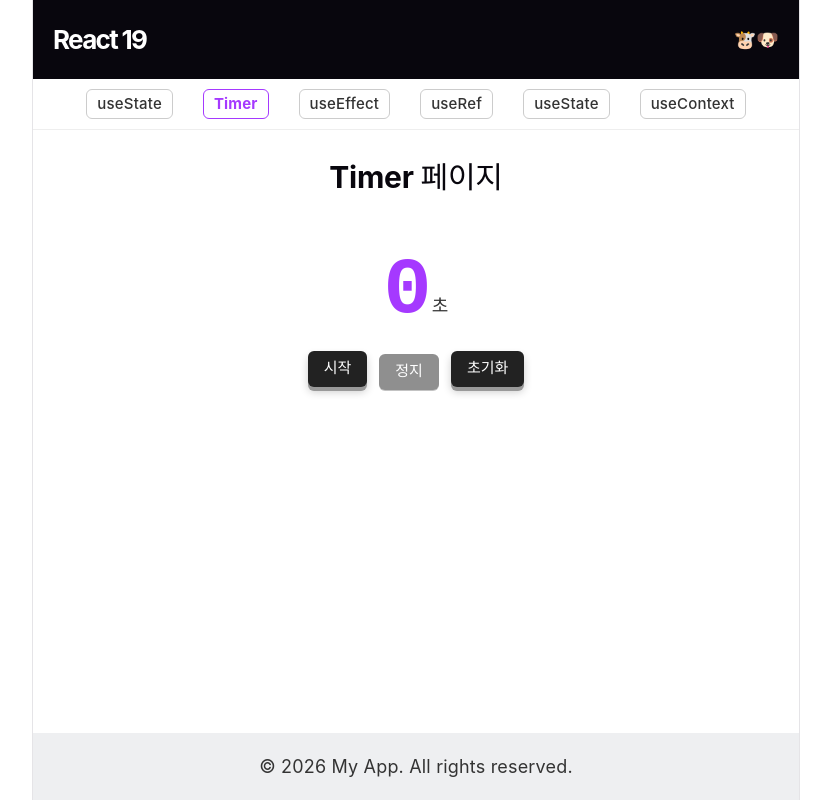
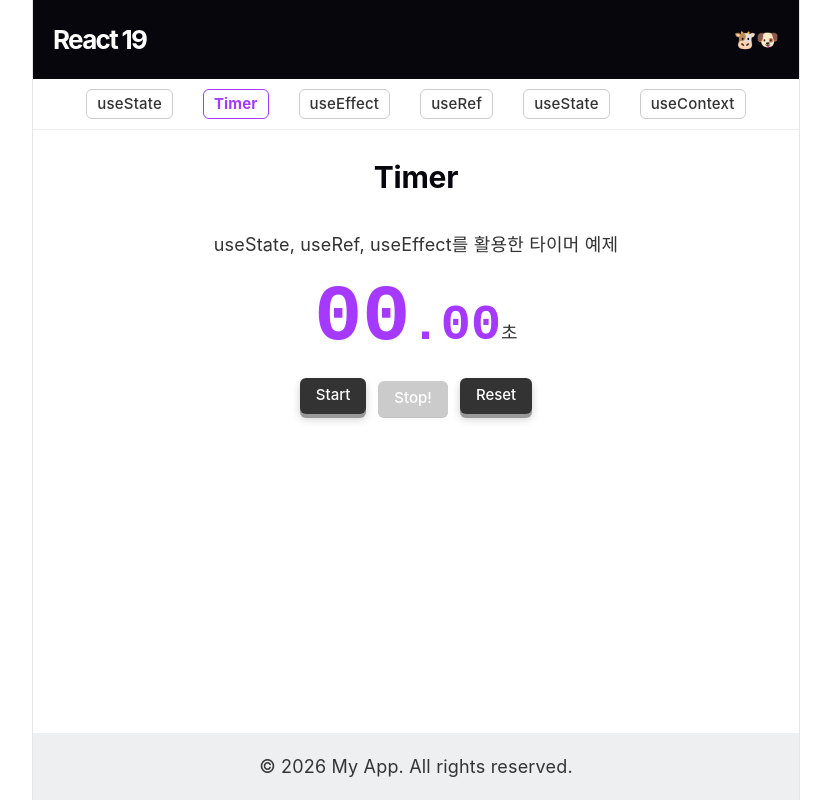
Before and after one commit to audrysla/my-react-app, a React (Vite) app: page /#/Sub02 in a window 1280 px wide. Shown: the whole page, without its empty margins (224-1055 px from the left). Built offline with nearby package versions, Linux system fonts and the light colour scheme.

Commit message:
타이머 추가

```diff
--- a/src/index.scss
+++ b/src/index.scss
@@ -306,12 +306,16 @@ body{touch-action: none;}
   margin:0 auto;
   width:250px;
   p{
-    i{
+    span{
       font-family: 'Courier New', Courier, monospace;
-      font-style: normal;
       color:#a539ff;
-      font-size:80px;
+      font-size:50px;
       font-weight: bold;
+      i{
+        font-style: normal;
+        font-size:80px;
+
+      }
     }
   }
   .btns {
@@ -324,7 +328,7 @@ body{touch-action: none;}
     padding: 0 16px;
     border-radius: 6px;
     font-size: 15px;
-    font-weight: bold;
+    font-weight: 500;
     height: 36px;
     cursor: pointer;
     position: relative;
@@ -332,7 +336,7 @@ body{touch-action: none;}
     transition: all 0.1s ease;
 
     /* 1. 입체 물리 버튼 느낌 (아래쪽 두꺼운 입체 그림자) */
-    background-color: #222;
+    background-color: #333;
     color: #fff;
     box-shadow: 0 4px 0 #999, 0 5px 8px rgba(0, 0, 0, 0.2);
 
@@ -373,9 +377,10 @@ body{touch-action: none;}
     /* 4. 비활성화(disabled)되었을 때 푹 꺼진 비활성 효과 */
     &:disabled {
       opacity: 0.5;
-      cursor: not-allowed;
+      cursor: default;
       transform: translateY(3px);
       box-shadow: 0 1px 0 #888888;
+      background-color: #999;
     }
   }
 }
--- a/src/pages/sub/Sub02.tsx
+++ b/src/pages/sub/Sub02.tsx
@@ -1,17 +1,16 @@
 import { useState, useRef, useEffect } from 'react';
 
 export default function Timer() {
-  const [seconds, setSeconds] = useState<number>(0);
+  const [time, setTime] = useState<number>(0);
   const [isRunning, setIsRunning] = useState<boolean>(false);
-
   const timerIdRef = useRef<ReturnType<typeof setInterval> | null>(null);
 
   useEffect(() => {
     if (isRunning) {
       // 1초마다 seconds 상태를 1씩 증가
       timerIdRef.current = setInterval(() => {
-        setSeconds((prev) => prev + 1);
-      }, 1000);
+        setTime((prev) => prev + 1);
+      }, 10);
     } else {
       // 정지 상태이면 타이머 해제
       if (timerIdRef.current) {
@@ -28,29 +27,41 @@ export default function Timer() {
     };
   }, [isRunning]); // isRunning 값이 변경될 때만 실행
 
+  const formatTime = (totalCentiseconds: number) => {
+    const minutes = Math.floor(totalCentiseconds / 6000); // 1분 = 6000 (10ms)
+    const seconds = Math.floor((totalCentiseconds % 6000) / 100); // 1초 = 100 (10ms)
+    const centiseconds = totalCentiseconds % 100; // 남은 1/100초
+
+    const mm = String(minutes).padStart(2, '0');
+    const ss = String(seconds).padStart(2, '0');
+    const cs = String(centiseconds).padStart(2, '0');
+
+    return (<span><i>{ss}</i>.{cs}</span>);
+  };
+
   // 핸들러 함수들
   const handleStart = () => setIsRunning(true);
   const handleStop = () => setIsRunning(false);
   const handleReset = () => {
     setIsRunning(false);
-    setSeconds(0);
+    setTime(0);
   };
 
   return (
     <div>
-      <h2>Timer 페이지</h2>
-
+      <h2>Timer</h2>
+      <p>useState, useRef, useEffect를 활용한 타이머 예제</p>
       <div className='timerWrap'>
-        <p><i>{seconds}</i>초</p>
+        <p>{formatTime(time)}초</p>
         <div className='btns'>
           <button onClick={handleStart} disabled={isRunning}>
-            시작
+            Start
           </button>
           <button onClick={handleStop} disabled={!isRunning}>
-            정지
+            Stop!
           </button>
           <button onClick={handleReset}>
-            초기화
+            Reset
           </button>
         </div>
       </div>
```
